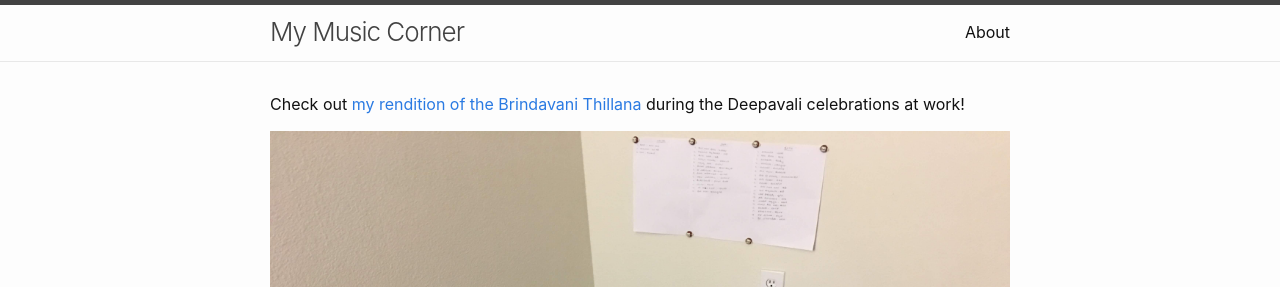
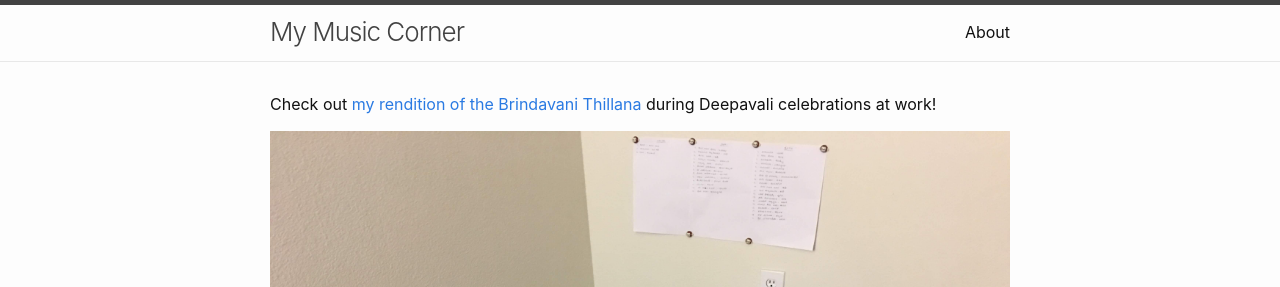
Before and after one commit to shwetharam0407/music-corner, a Jekyll site: the page built from index.md, in a window 1280 px wide. Shown: the top 287 px of the page. Built offline with Jekyll 4.4.1, drawn with Linux system fonts in a browser that asks for light colours.

Commit message:
minor update to content

```diff
--- a/index.md
+++ b/index.md
@@ -8,6 +8,6 @@
 layout: home
 ---
 
-#### Check out [my rendition of the Brindavani Thillana](https://www.youtube.com/watch?v=v9seQE_TBrw) during the Deepavali celebrations at work!
+#### Check out [my rendition of the Brindavani Thillana](https://www.youtube.com/watch?v=v9seQE_TBrw) during Deepavali celebrations at work!
 
 ![ ](data/img/music_corner.JPG)
```
